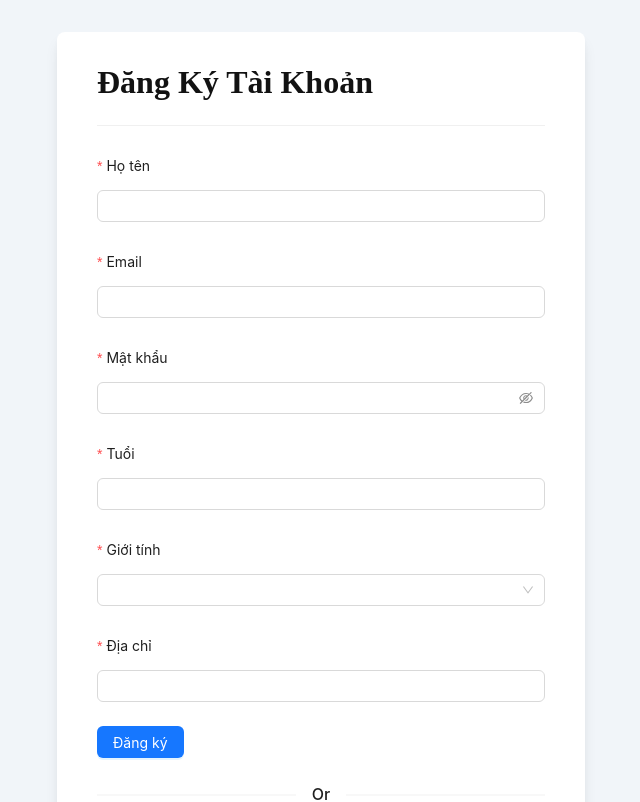
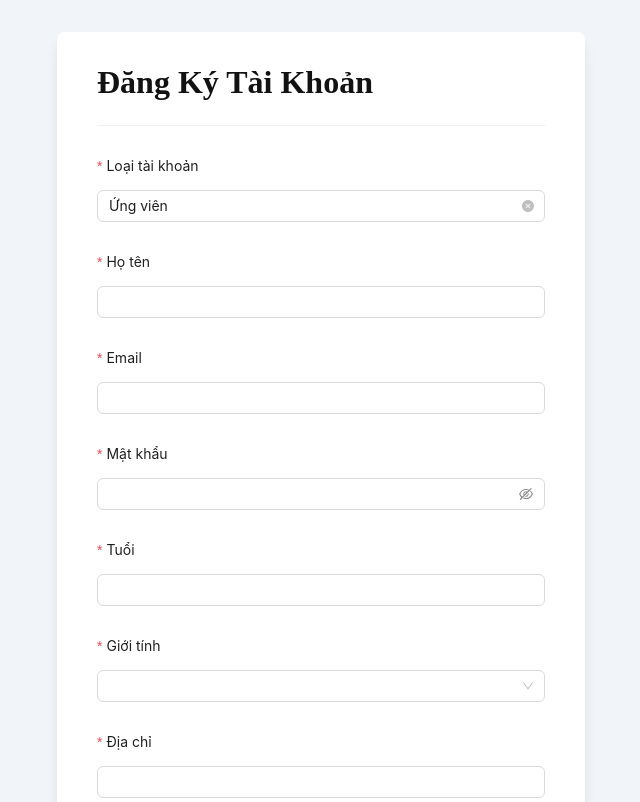
Before and after one commit to tranduong18/do-an-tot-nghiep, a React (Vite) app in the folder frontend/: page /register in a window 1280 px wide. Shown: the top 802 px of the page, without its empty margins (319-959 px from the left). Built offline with nearby package versions, Linux system fonts and the light colour scheme.

Commit message:
update register cho hr

```diff
--- a/frontend/src/pages/auth/register.tsx
+++ b/frontend/src/pages/auth/register.tsx
@@ -1,56 +1,84 @@
-import { Button, Divider, Form, Input, Row, Select, message, notification } from 'antd';
+import { Button, Divider, Form, Input, Select, message, notification } from 'antd';
 import { useState } from 'react';
 import { Link, useNavigate } from 'react-router-dom';
 import { callRegister } from 'config/api';
 import styles from 'styles/auth.module.scss';
+import PageHelmet from '@/components/share/page.helmet';
 import { IUser } from '@/types/backend';
-import PageHelmet from '@/components/share/page.helmet';
+
 const { Option } = Select;
 
+type FormValues = IUser & {
+    accountType?: 'Candidate' | 'HR';
+    companyName?: string;
+    companyAddress?: string;
+};
 
 const RegisterPage = () => {
     const navigate = useNavigate();
     const [isSubmit, setIsSubmit] = useState(false);
+    const [form] = Form.useForm<FormValues>();
+    const accountType = Form.useWatch('accountType', form);
 
-    const onFinish = async (values: IUser) => {
-        const { name, email, password, age, gender, address } = values;
+    const onFinish = async (values: FormValues) => {
+        const {
+            name, email, password, age, gender, address,
+            accountType, companyName, companyAddress
+        } = values;
+
         setIsSubmit(true);
-        const res = await callRegister(name, email, password as string, +age, gender, address);
+        const res = await callRegister(
+            name,
+            email,
+            (password || '') as string,
+            Number(age),
+            gender,
+            address,
+            (accountType || 'Candidate') as 'Candidate' | 'HR',
+            companyName,
+            companyAddress
+        );
         setIsSubmit(false);
+
         if (res?.data?.id) {
             message.success('Đăng ký tài khoản thành công!');
-            navigate('/login')
+            navigate('/login');
         } else {
-            const errorMsg = Array.isArray(res?.message) ? res.message[0] : res?.message || "Vui lòng kiểm tra lại thông tin.";
-            notification.error({
-                message: "Có lỗi xảy ra",
-                description:
-                    errorMsg,
-                duration: 5
-            })
+            const errorMsg = Array.isArray(res?.message) ? res.message[0] : res?.message || 'Vui lòng kiểm tra lại thông tin.';
+            notification.error({ message: 'Có lỗi xảy ra', description: errorMsg, duration: 5 });
         }
     };
 
-
     return (
         <>
-            <PageHelmet title={"Đăng ký"} />
-            <div className={styles["register-page"]} >
-                <main className={styles.main} >
-                    <div className={styles.container} >
-                        <section className={styles.wrapper} >
-                            <div className={styles.heading} >
-                                <h2 className={`${styles.text} ${styles["text-large"]}`}> Đăng Ký Tài Khoản </h2>
-                                < Divider />
+            <PageHelmet title={'Đăng ký'} />
+            <div className={styles['register-page']}>
+                <main className={styles.main}>
+                    <div className={styles.container}>
+                        <section className={styles.wrapper}>
+                            <div className={styles.heading}>
+                                <h2 className={`${styles.text} ${styles['text-large']}`}>Đăng Ký Tài Khoản</h2>
+                                <Divider />
                             </div>
-                            < Form<IUser>
-                                name="basic"
-                                // style={{ maxWidth: 600, margin: '0 auto' }}
-                                onFinish={onFinish}
-                                autoComplete="off"
-                            >
+
+                            <Form<FormValues> form={form} name="register" onFinish={onFinish} autoComplete="off">
+                                {/* Loại tài khoản */}
                                 <Form.Item
-                                    labelCol={{ span: 24 }} //whole column
+                                    labelCol={{ span: 24 }}
+                                    label="Loại tài khoản"
+                                    name="accountType"
+                                    initialValue="Candidate"
+                                    rules={[{ required: true, message: 'Vui lòng chọn loại tài khoản!' }]}
+                                >
+                                    <Select allowClear>
+                                        <Option value="Candidate">Ứng viên</Option>
+                                        <Option value="HR">Nhà tuyển dụng (HR)</Option>
+                                    </Select>
+                                </Form.Item>
+
+                                {/* Họ tên */}
+                                <Form.Item
+                                    labelCol={{ span: 24 }}
                                     label="Họ tên"
                                     name="name"
                                     rules={[{ required: true, message: 'Họ tên không được để trống!' }]}
@@ -58,59 +86,59 @@ const RegisterPage = () => {
                                     <Input />
                                 </Form.Item>
 
-
+                                {/* Email */}
                                 <Form.Item
-                                    labelCol={{ span: 24 }
-                                    } //whole column
+                                    labelCol={{ span: 24 }}
                                     label="Email"
                                     name="email"
-                                    rules={[{ required: true, message: 'Email không được để trống!' },
-                                    { type: 'email', message: 'Email không hợp lệ!' }
+                                    rules={[
+                                        { required: true, message: 'Email không được để trống!' },
+                                        { type: 'email', message: 'Email không hợp lệ!' }
                                     ]}
                                 >
-                                    <Input type='email' />
+                                    <Input type="email" />
                                 </Form.Item>
 
+                                {/* Mật khẩu */}
                                 <Form.Item
-                                    labelCol={{ span: 24 }} //whole column
+                                    labelCol={{ span: 24 }}
                                     label="Mật khẩu"
                                     name="password"
-                                    rules={[{ required: true, message: 'Mật khẩu không được để trống!' },
-                                    { min: 6, message: 'Mật khẩu phải có ít nhất 6 ký tự!' }
+                                    rules={[
+                                        { required: true, message: 'Mật khẩu không được để trống!' },
+                                        { min: 6, message: 'Mật khẩu phải có ít nhất 6 ký tự!' }
                                     ]}
                                 >
                                     <Input.Password />
                                 </Form.Item>
+
+                                {/* Tuổi */}
                                 <Form.Item
-                                    labelCol={{ span: 24 }} //whole column
+                                    labelCol={{ span: 24 }}
                                     label="Tuổi"
                                     name="age"
                                     rules={[{ required: true, message: 'Tuổi không được để trống!' }]}
                                 >
-                                    <Input type='number' />
+                                    <Input type="number" />
                                 </Form.Item>
 
-
+                                {/* Giới tính */}
                                 <Form.Item
-                                    labelCol={{ span: 24 }} //whole column
+                                    labelCol={{ span: 24 }}
                                     name="gender"
                                     label="Giới tính"
                                     rules={[{ required: true, message: 'Giới tính không được để trống!' }]}
                                 >
-                                    <Select
-                                        // placeholder="Select a option and change input text above"
-                                        // onChange={onGenderChange}
-                                        allowClear
-                                    >
+                                    <Select allowClear>
                                         <Option value="MALE">Nam</Option>
                                         <Option value="FEMALE">Nữ</Option>
                                         <Option value="OTHER">Khác</Option>
                                     </Select>
                                 </Form.Item>
 
-
+                                {/* Địa chỉ */}
                                 <Form.Item
-                                    labelCol={{ span: 24 }} //whole column
+                                    labelCol={{ span: 24 }}
                                     label="Địa chỉ"
                                     name="address"
                                     rules={[{ required: true, message: 'Địa chỉ không được để trống!' }]}
@@ -118,17 +146,40 @@ const RegisterPage = () => {
                                     <Input />
                                 </Form.Item>
 
-                                < Form.Item
-                                // wrapperCol={{ offset: 6, span: 16 }}
-                                >
-                                    <Button type="primary" htmlType="submit" loading={isSubmit} >
+                                {/* Trường công ty chỉ khi HR */}
+                                {accountType === 'HR' && (
+                                    <>
+                                        <Form.Item
+                                            labelCol={{ span: 24 }}
+                                            label="Tên công ty"
+                                            name="companyName"
+                                            rules={[{ required: true, message: 'Tên công ty không được để trống!' }]}
+                                        >
+                                            <Input />
+                                        </Form.Item>
+
+                                        <Form.Item
+                                            labelCol={{ span: 24 }}
+                                            label="Địa chỉ công ty"
+                                            name="companyAddress"
+                                            rules={[{ required: true, message: 'Địa chỉ công ty không được để trống!' }]}
+                                        >
+                                            <Input />
+                                        </Form.Item>
+                                    </>
+                                )}
+
+                                <Form.Item>
+                                    <Button type="primary" htmlType="submit" loading={isSubmit}>
                                         Đăng ký
                                     </Button>
                                 </Form.Item>
-                                <Divider> Or </Divider>
-                                <p className="text text-normal" > Đã có tài khoản ?
+
+                                <Divider>Or</Divider>
+                                <p className="text text-normal">
+                                    Đã có tài khoản?
                                     <span>
-                                        <Link to='/login' > Đăng Nhập </Link>
+                                        <Link to="/login"> Đăng Nhập</Link>
                                     </span>
                                 </p>
                             </Form>
@@ -137,7 +188,7 @@ const RegisterPage = () => {
                 </main>
             </div>
         </>
-    )
-}
+    );
+};
 
 export default RegisterPage;
--- a/frontend/src/pages/company/detail.tsx
+++ b/frontend/src/pages/company/detail.tsx
@@ -245,7 +245,7 @@ const ClientCompanyDetailPage = () => {
                                     <Button type="primary" danger onClick={openCreateModal}>
                                         Viết đánh giá
                                     </Button>
-                                    <Button type="primary">Theo dõi</Button>
+
                                 </div>
                             </div>
                         </div>
--- a/frontend/src/types/backend.d.ts
+++ b/frontend/src/types/backend.d.ts
@@ -99,6 +99,7 @@ export interface IUser {
     company?: {
         id: string;
         name: string;
+        address?: string;
     }
     createdBy?: string;
     isDeleted?: boolean;
```
Also changed, not shown: frontend/src/config/api.ts (+12 -3 lines), 2 other files (tests, documents, lock files or other folders).
